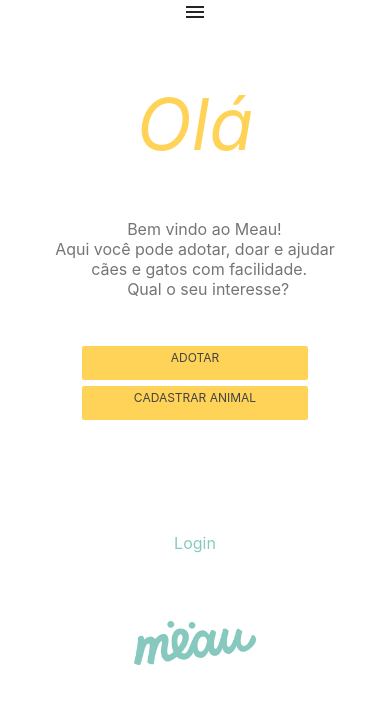
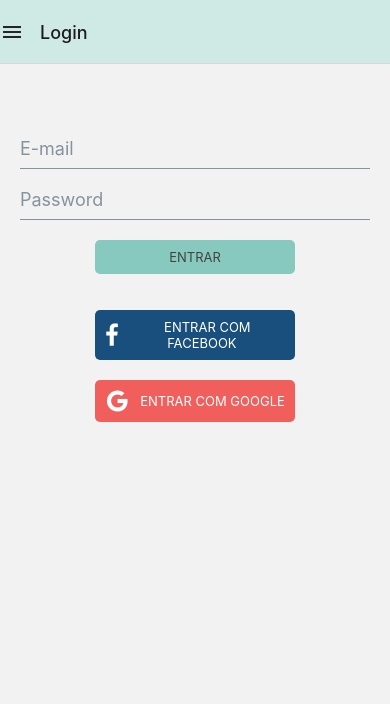
Before and after one commit to lucas-nobrega/meau, a React Native app: screen /SignIn in a window 390 px wide. Shown: the top 704 px of the page. Built offline with nearby package versions, Linux system fonts and the light colour scheme; no server answers.

Commit message:
navegacao e fix

```diff
--- a/App.js
+++ b/App.js
@@ -1,13 +1,16 @@
 import { createNativeStackNavigator } from '@react-navigation/native-stack';
 import { NavigationContainer } from '@react-navigation/native';
-import { StyleSheet } from 'react-native';
 import React,{ useEffect, useState } from 'react';
+import { StyleSheet, Text, View, Pressable, Image, TouchableOpacity, SafeAreaView } from 'react-native';
 
 import Home from './src/components/Home';
 import SignIn from './src/components/SignIn';
+import CadastroAnimal from './src/components/Register/CadastroAnimal';
 import Introducao from './src/components/Introducao/Introducao';
 import { auth } from './src/config/firebase/firebaseConfig';
 import { SafeAreaProvider } from 'react-native-safe-area-context';
+import { Icon } from '@rneui/themed';
+import MenuButton from './src/utils/MenuButton';
 
 const Stack = createNativeStackNavigator();
 
@@ -28,8 +31,10 @@
             {user ? (
               <Stack.Screen name="Home" component={Home} options={{ headerShown: false }} />
             ) : (
-                <Stack.Screen name='Introducao' component={Introducao} options={{ headerShown: false }} />
+                <Stack.Screen name='Introducao' component={Introducao} options={{title: '', headerLeft: () => <MenuButton/>, headerStyle: {backgroundColor: '#fff'}}} />
             )}
+            <Stack.Screen name="SignIn" component={SignIn} options={{ title: 'Login', headerLeft: () => <Icon name="menu" />, headerStyle: { backgroundColor: '#cfe9e5' } }} />
+            <Stack.Screen name="Cadastro Animal" component={CadastroAnimal} options={{ headerShown: false }} />
           </Stack.Navigator>
         </NavigationContainer>
         {/* {user ? <Home /> : <SignIn />} */}
@@ -37,12 +42,3 @@
       </SafeAreaProvider>
   );
 }
-
-const styles = StyleSheet.create({
-  container: {
-    flex: 1,
-    backgroundColor: '#fff',
-    alignItems: 'center',
-    justifyContent: 'center',
-  },
-});
--- a/src/components/Introducao/Introducao.js
+++ b/src/components/Introducao/Introducao.js
@@ -1,17 +1,19 @@
 import { StatusBar } from 'expo-status-bar';
-import { StyleSheet, Text, View, Pressable, Image, TouchableOpacity } from 'react-native';
-import { Ionicons } from '@expo/vector-icons';
+import { StyleSheet, Text, View, Pressable, Image, TouchableOpacity, SafeAreaView } from 'react-native';
+import { createNativeStackNavigator } from '@react-navigation/native-stack';
 import { Icon } from '@rneui/themed';
 
 const PlaceholderImage = require('./../../../assets/logo-introducao.png');
 
-export default function Intruducao() {
+const Stack = createNativeStackNavigator();
+
+export default function Intruducao({ navigation }) {
+
+
   return (
+    <SafeAreaView style={{ flex: 1, backgroundColor: '#fff' }}>
       <View style={styles.container}>
         <StatusBar style="auto" />
-      <TouchableOpacity>
-        <Icon name='menu' />
-      </TouchableOpacity>
 
         <Text style={{
           fontStyle: 'italic',
@@ -35,14 +37,14 @@
             </Pressable>
           </View>
           <View style={styles.buttonContainer}>
-          <Pressable style={styles.button} onPress={() => alert('Click.')}>
+            <Pressable style={styles.button} onPress={() => navigation.navigate('Cadastro Animal')}>
               <Text style={styles.buttonLabel}>CADASTRAR ANIMAL</Text>
             </Pressable>
           </View>
         </View>
 
         <View style={styles.loginButton}>
-        <Pressable onPress={() => alert('Login')}>
+          <Pressable onPress={() => navigation.navigate('SignIn')}>
             <Text style={{ fontSize: 16, color: '#88c9bf' }}>Login</Text>
           </Pressable>
         </View>
@@ -52,6 +54,7 @@
         </View>
 
       </View>
+    </SafeAreaView>
   );
 }
 
--- a/src/components/SignIn/index.js
+++ b/src/components/SignIn/index.js
@@ -4,7 +4,7 @@
 import { TouchableOpacity } from 'react-native-gesture-handler';
 import { AntDesign } from '@expo/vector-icons';
 import { Entypo } from '@expo/vector-icons';
-import { View, StyleSheet, Text, TextInput } from 'react-native';
+import { View, StyleSheet, Text, TextInput, SafeAreaView } from 'react-native';
 // Autentencação
 import { useSignInWithEmailAndPassword } from "react-firebase-hooks/auth";
 import { auth } from '../../config/firebase/firebaseConfig';
@@ -36,27 +36,8 @@
   }
 
   return (
-    <>
-      <HeaderRNE
-        leftComponent={{
-          icon: 'menu',
-          color: '#fff',
-        }}
-        rightComponent={
-            <View style={styles.headerRight}>
-              <TouchableOpacity onPress="">
-                <Icon name="description" color="white" />
-              </TouchableOpacity>
-              <TouchableOpacity
-                style={{ marginLeft: 10 }}
-                onPress=""
-              >
-                <Icon type="antdesign" name="rocket1" color="white" />
-              </TouchableOpacity>
-            </View>
-        }
-        centerComponent={{ text: 'Header', style: styles.heading }}
-      />
+    <SafeAreaView style={{ marginTop: 64}}>
+      <View style={{ marginEnd: 10, marginStart: 10 }}>
         <Input
           placeholder='E-mail'
           onChangeText={value => setEmail(value)}
@@ -66,15 +47,17 @@
           secureTextEntry={true}
           onChangeText={value => setPassword(value)}
         />
+      </View>
+
+      <View style={{ flexDirection: 'col', justifyContent: 'center', alignItems: 'center' }}>
       <Button
-          title="Log in"
           loading={false}
           loadingProps={{ size: 'small', color: 'white' }}
           buttonStyle={{
               backgroundColor: '#88c9bf',
               borderRadius: 5,
           }}
-          titleStyle={{ fontWeight: 'normal', fontSize: 12, color: '#434343' }}
+          titleStyle={{ fontWeight: 'normal', fontSize: 13, color: '#434343' }}
           containerStyle={{
               marginHorizontal: 50,
               height: 50,
@@ -82,9 +65,11 @@
               marginVertical: 10,
           }}
           onPress={handleSignIn}
-      />
+      >
+        ENTRAR
+      </Button>
       <Button radius={'sm'} type="solid"
-          titleStyle={{ fontWeight: 'normal', fontSize: 12 }}
+          titleStyle={{ fontWeight: 'normal', fontSize: 13 }}
           containerStyle={{
               marginHorizontal: 50,
               height: 50,
@@ -97,11 +82,11 @@
           }}
           onPress={() => console.log('aye')}
       >
-          <AntDesign name="facebook-square" color="white" />
-            ENTRAR COM FACEBOOK
+          <Icon name="facebook-f" color="white" type='font-awesome' />
+            &nbsp;&nbsp;&nbsp;ENTRAR COM FACEBOOK
       </Button>
       <Button radius={'sm'} type="solid"
-          titleStyle={{ fontWeight: 'normal', fontSize: 12 }}
+          titleStyle={{ fontWeight: 'normal', fontSize: 13 }}
           containerStyle={{
               marginHorizontal: 50,
               height: 50,
@@ -114,10 +99,11 @@
           }}
           onPress={() => console.log('aye')}
       >
-          <Entypo name="google-" color="white" />
-          ENTRAR COM GOOGLE
+          <Icon name="ios-logo-google" color="white" type='ionicon' />
+          &nbsp;&nbsp;&nbsp;ENTRAR COM GOOGLE
       </Button>
-    </>
+      </View>
+    </SafeAreaView>
   );
 }
 
--- /dev/null
+++ b/src/utils/MenuButton.jsx
@@ -0,0 +1,10 @@
+import { TouchableOpacity } from "react-native";
+import { Icon } from '@rneui/themed';
+
+export default function MenuButton() {
+    return (
+        <TouchableOpacity>
+            <Icon name='menu' />
+        </TouchableOpacity>
+    );
+}
```
Also changed, not shown: src/components/Introducao/Button.js (deleted, +0 -38 lines). Lines whose indentation alone changed are shown as unchanged.
